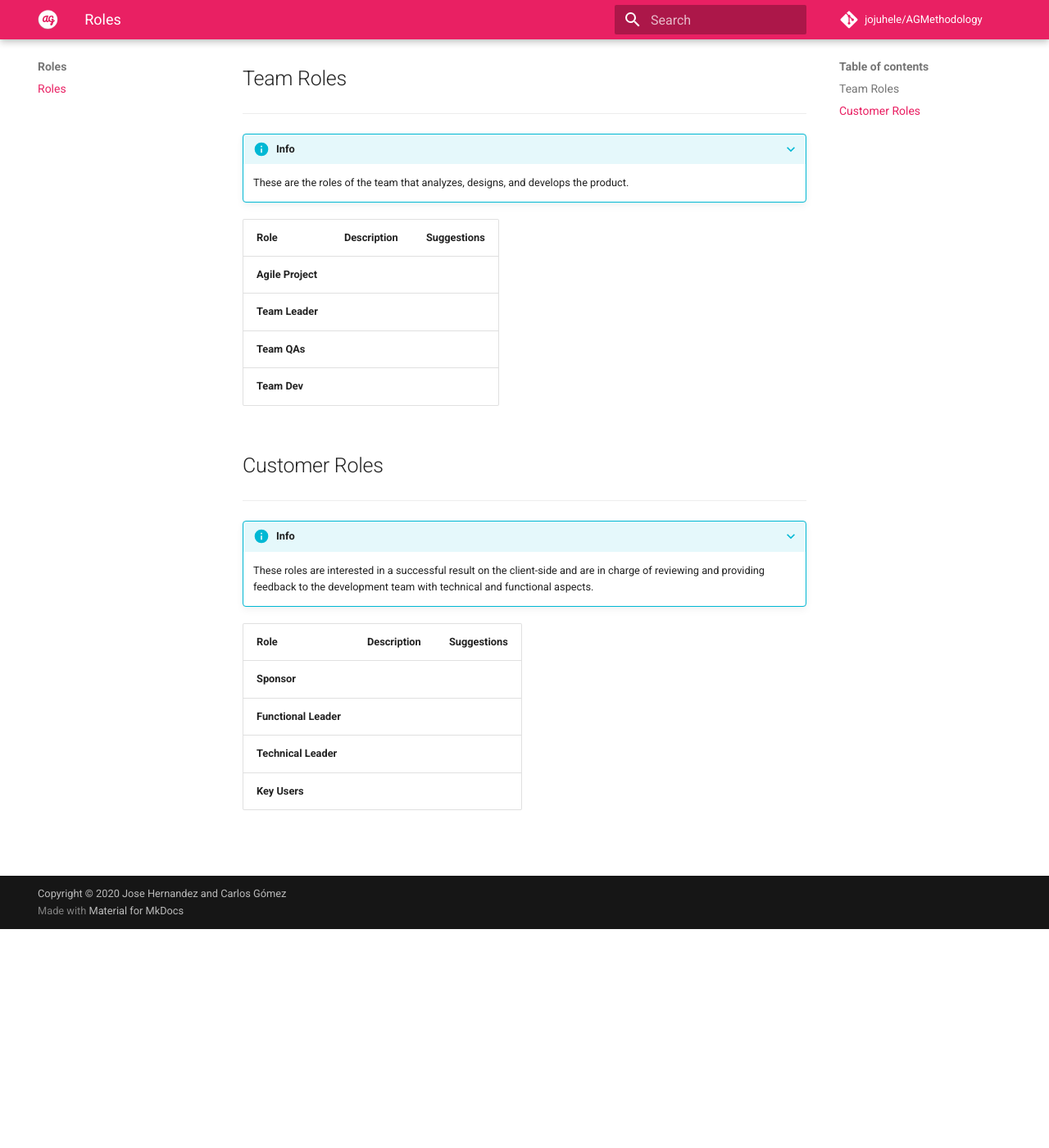
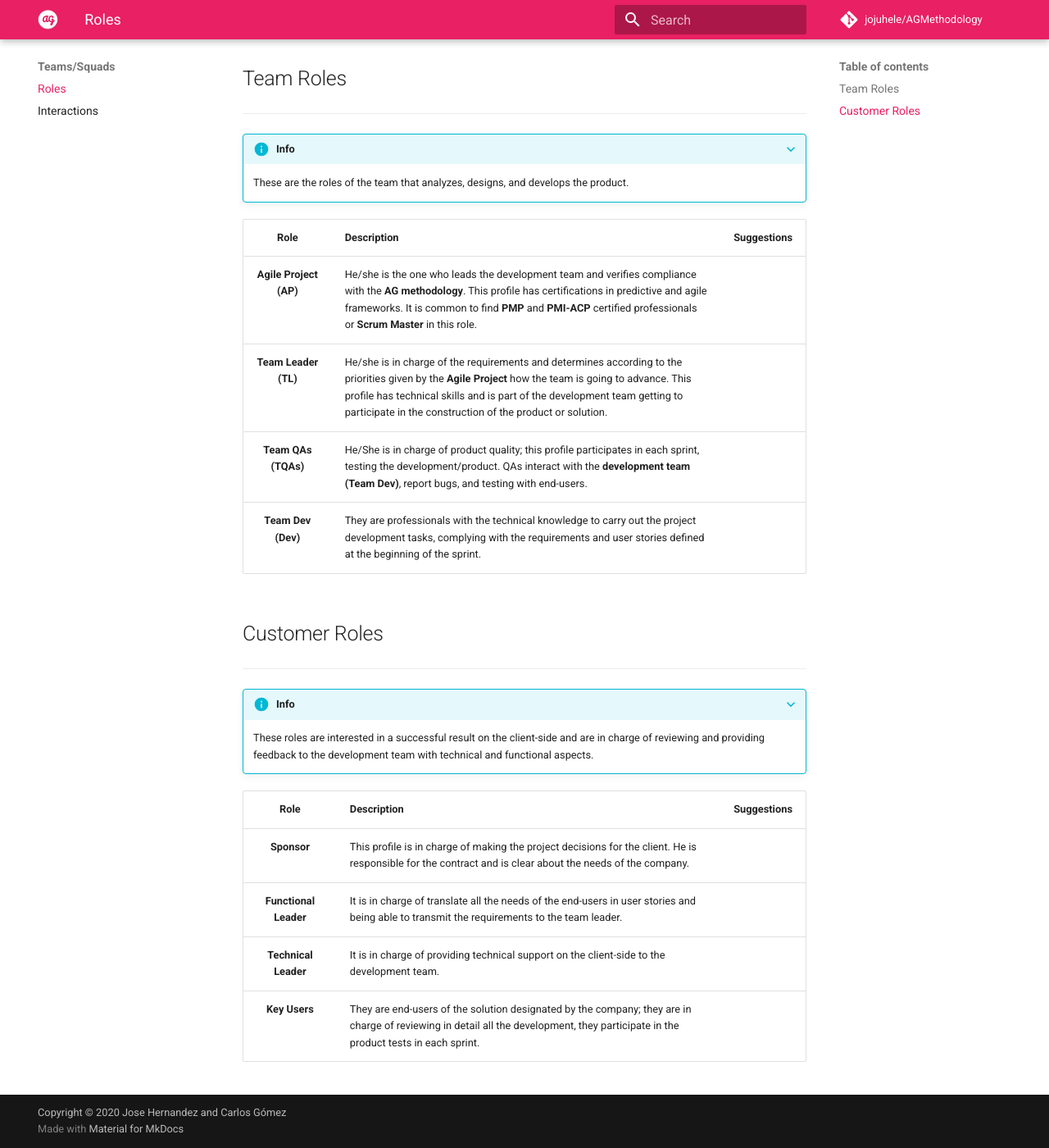
Before and after one commit to jojuhele/AGMethodology, an MkDocs documentation site: the page built from docs/roles/roles.md, in a window 1280 px wide and 1400 px high, scrolled down 267 px. Shown: the whole window at 82% size. Built offline with MkDocs 1.6.1 and Material for MkDocs 9.7.7, drawn with Linux system fonts in a browser that asks for light colours; comment, search, counter and statistics services are not loaded.

Commit message:
updatinf files teams and squads

```diff
--- a/docs/roles/roles.md
+++ b/docs/roles/roles.md
@@ -8,12 +8,12 @@ The **AG methodology** includes the following roles to execute the tasks in each
 ???+ info
     These are the roles of the team that analyzes, designs, and develops the product.
 
-| **Role**          | **Description** | **Suggestions** |
-| :---------------- | :-------------- | :-------------- |
-| **Agile Project** |                 |                 |
-| **Team Leader**   |                 |                 |
-| **Team QAs**      |                 |                 |
-| **Team Dev**      |                 |                 |
+|        **Role**        | **Description**                                                                                                                                                                                                                                                                                  | **Suggestions** |
+| :--------------------: | :----------------------------------------------------------------------------------------------------------------------------------------------------------------------------------------------------------------------------------------------------------------------------------------------- | :-------------- |
+| **Agile Project (AP)** | He/she is the one who leads the development team and verifies compliance with the **AG methodology**. This profile has certifications in predictive and agile frameworks. It is common to find **PMP** and **PMI-ACP** certified professionals or **Scrum Master** in this role.                 |                 |
+|  **Team Leader (TL)**  | He/she is in charge of the requirements and determines according to the priorities given by the **Agile Project** how the team is going to advance. This profile has technical skills and is part of the development team getting to participate in the construction of the product or solution. |                 |
+|  **Team QAs (TQAs)**   | He/She is in charge of product quality; this profile participates in each sprint, testing the development/product. QAs interact with the **development team (Team Dev)**, report bugs, and testing with end-users.                                                                               |                 |
+|   **Team Dev (Dev)**   | They are professionals with the technical knowledge to carry out the project development tasks, complying with the requirements and user stories defined at the beginning of the sprint.                                                                                                         |                 |
 
 ## Customer Roles
 ***
@@ -21,9 +21,9 @@ The **AG methodology** includes the following roles to execute the tasks in each
 ???+ info
     These roles are interested in a successful result on the client-side and are in charge of reviewing and providing feedback to the development team with technical and functional aspects.
 
-| **Role**              | **Description** | **Suggestions** |
-| :-------------------- | :-------------- | :-------------- |
-| **Sponsor**           |                 |                 |
-| **Functional Leader** |                 |                 |
-| **Technical Leader**  |                 |                 |
-| **Key Users**         |                 |                 |
+|       **Role**        | **Description**                                                                                                                                           | **Suggestions** |
+| :-------------------: | :-------------------------------------------------------------------------------------------------------------------------------------------------------- | :-------------- |
+|      **Sponsor**      | This profile is in charge of making the project decisions for the client. He is responsible for the contract and is clear about the needs of the company. |                 |
+| **Functional Leader** | It is in charge of translate all the needs of the end-users in user stories and being able to transmit the requirements to the team leader.               |                 |
+| **Technical Leader**  | It is in charge of providing technical support on the client-side to the development team.                                                                |                 |
+|     **Key Users**     | They are end-users of the solution designated by the company; they are in charge of reviewing in detail all the development, they participate in the product tests in each sprint.                                                                                                                                                          |                 |
```
Also changed, not shown: docs/about_us.md (+3 -0 lines), docs/index.md (+6 -1 lines), docs/roles/Interactions.md (added, +6 -0 lines), docs/roles/.pages (added).
